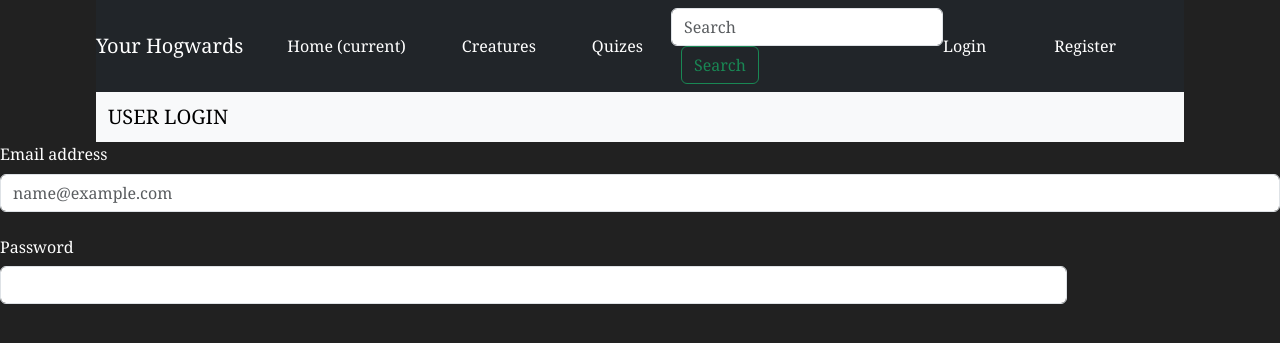
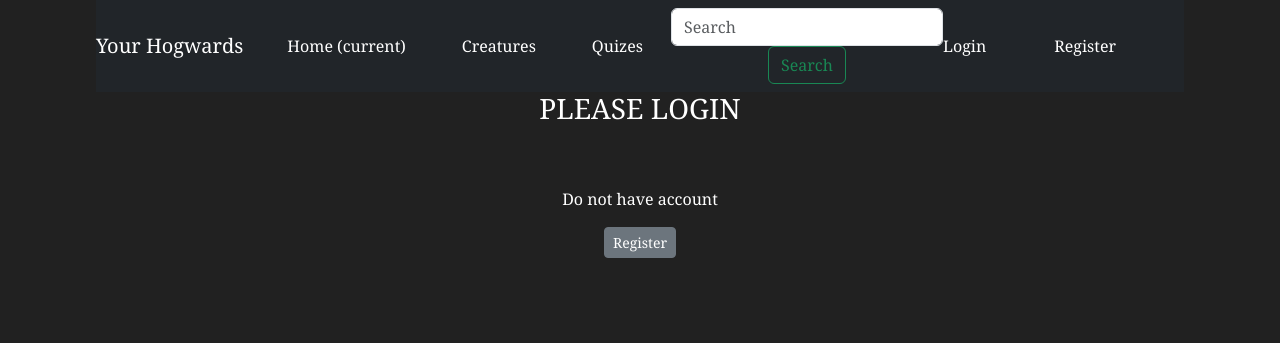
Before and after one commit to vrunda2005/magical_creature_wizarding_world-, a Python web app: template Dumble/TEMPLATES/login.html in a window 1280 px wide. Shown: the top 343 px of the page. Run offline with Jinja, Linux system fonts and the light colour scheme; the template is opened without the code that fills it, so the values that code supplies are empty.

Commit message:
changed little

```diff
--- a/Dumble/TEMPLATES/login.html
+++ b/Dumble/TEMPLATES/login.html
@@ -1,40 +1,38 @@
-{% extends "layout.html" %}
+{%extends 'layout.html'%}
+{% block title%}
+Register Page
+{% endblock %}
 
-{% block title %}
-login
-{%endblock %}
 
-{% block body %}
-<!-- As a link -->
-<!-- <nav class="navbar bg-body-tertiary">
-    <div class="container-fluid">
-      <a class="navbar-brand" href="#">Navbar</a>
+{% block body%}
+<body class="text-center">
+    <div class="container">
+        <form method="POST" class="form-sigin" style="color:white" action="">
+            {{forms.hidden_tag()}}
+            <h1 class="h3 mb-3 font-weight-normal">PLEASE LOGIN</h1>
+            <br>
+            {{forms.username.label()}}
+            {{forms.username(class="form-control", placeholder="User Name")}} <!-- #accept attribute -->
+
+            {{forms.password.label()}}
+            {{forms.password(class="form-control", placeholder=" Password")}}
+
+            <br>
+            <div class="checkbox mb-3">
+                <h6>Do not have account </h6>
+                    <a class="btn btn-sm btn-secondary" href="{{url_for('register_page')}}">
+                    Register
+                    </a>
+            </div>
+                 {{forms.submit(class="btn btn-lg btn-primary")}}
+        </form>
+
+
     </div>
-  </nav> -->
-<!-- As a heading -->
-<nav class="navbar bg-body-tertiary">
-    <div class="container-fluid">
-      <span class="navbar-brand mb-0 h1">USER LOGIN </span>
-    </div>
-  </nav>
-        <div class="mb-3">
-            <label for="exampleFormControlInput1" class="form-label">Email address</label>
-            <input type="email" class="form-control" id="exampleFormControlInput1" placeholder="name@example.com">
-        </div>
-        <div class="mb-3">
-            <label for="inputPassword" class="col-sm-2 col-form-label">Password</label>
-                    <div class="col-sm-10">
-                    <input type="password" class="form-control" id="inputPassword">
-                    </div>
-        </div>
-        <!-- <div class="mb-3 row">
-            <label for="staticEmail" class="col-sm-2 col-form-label">Email</label>
-            <div class="col-sm-10">
-            <input type="text" readonly class="form-control-plaintext" id="staticEmail" value="email@example.com">
-            </div>
-        </div>
-        <div class="mb-3 row">
 
-        </div> -->
+
+
+
+</body>
 
 {% endblock %}
--- a/Dumble/TEMPLATES/register.html
+++ b/Dumble/TEMPLATES/register.html
@@ -26,6 +26,12 @@
             {{forms.password2.label()}}
             {{forms.password2(class="form-control", placeholder="Confirm Password")}}
 
+            <div class="checkbox mb-3">
+                <h6>Do you have already account?</h6>
+                    <a class="btn btn-sm btn-secondary" href="{{url_for('login_page')}}">
+                    Login
+                    </a>
+            </div>
             <br>
             {{forms.submit(class="btn btn-outline-success")}}
 
--- a/Dumble/__init__.py
+++ b/Dumble/__init__.py
@@ -1,10 +1,12 @@
 from flask import Flask
 from flask_sqlalchemy import SQLAlchemy
 from flask_bcrypt import Bcrypt
+from flask_login import LoginManager
 
 app=Flask(__name__)
 app.config['SQLALCHEMY_DATABASE_URI']='sqlite:///data.db'
 db=SQLAlchemy(app)
+
 app.app_context().push()
 
 
@@ -14,5 +16,7 @@
 
 #hash password not number
 bcrypt=Bcrypt(app)
+login_manager=LoginManager(app)
+
 
 from Dumble import routes
```
Also changed, not shown: Dumble/forms.py (+7 -0 lines), Dumble/model.py (+6 -3 lines), Dumble/routes.py (+20 -7 lines), instance/data.db.
